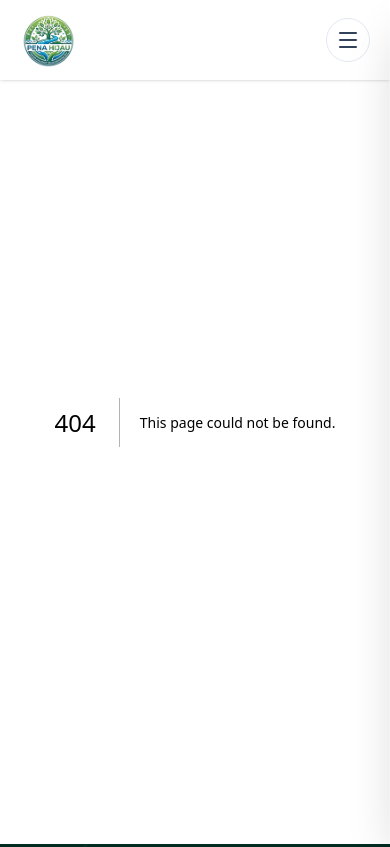
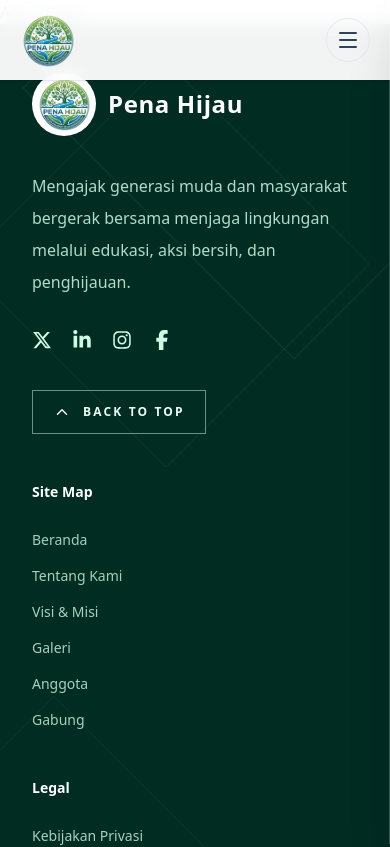
Before and after one commit to mardinajalah/pena-hijau, a Next.js app in the folder apps/frontend/: page /about in a window 390 px wide. Before the commit this address had no page. Shown: the top 847 px of the page. Built offline with nearby package versions, Linux system fonts and the light colour scheme.

Commit message:
Add About page component and update layout structure for improved responsiveness

```diff
--- /dev/null
+++ b/apps/frontend/app/about/page.tsx
@@ -0,0 +1,9 @@
+import AboutPage from '@/components/pages/AboutPage'
+
+const About = () => {
+  return (
+    <AboutPage />
+  )
+}
+
+export default About
--- a/apps/frontend/app/layout.tsx
+++ b/apps/frontend/app/layout.tsx
@@ -29,9 +29,9 @@ export default function RootLayout({
       lang='id'
       className={`${geistSans.variable} ${geistMono.variable} h-full antialiased`}
     >
-      <body className='min-h-full flex flex-col bg-slate-50'>
+      <body className='relative min-h-screen flex flex-col bg-slate-50'>
         <Navbar />
-        <main>{children}</main>
+        <main className='flex-1'>{children}</main>
         <Footer />
       </body>
     </html>
--- a/apps/frontend/components/layouts/Footer.tsx
+++ b/apps/frontend/components/layouts/Footer.tsx
@@ -37,7 +37,7 @@ const Footer = () => {
   };
 
   return (
-    <footer className='bg-emerald-950 text-emerald-50'>
+    <footer className='bg-emerald-950 text-emerald-50 w-full mt-auto'>
       <div className='relative px-8 py-12 sm:px-12 lg:px-16 lg:py-16'>
         <div className='pointer-events-none absolute inset-0 overflow-hidden opacity-20'>
           <div className='absolute -right-24 -top-32 h-96 w-96 rotate-45 border border-emerald-200/40' />
--- a/apps/frontend/components/layouts/Navbar.tsx
+++ b/apps/frontend/components/layouts/Navbar.tsx
@@ -5,32 +5,37 @@ import Link from 'next/link';
 import { Menu, X } from 'lucide-react';
 import { useEffect, useState } from 'react';
 
-const Navbar = () => {
-  const [isVisible, setIsVisible] = useState(true);
-  const [isMenuOpen, setIsMenuOpen] = useState(false);
-
 const navigation = [
   {
     id: 1,
     name: 'Beranda',
+    href: '/',
   },
   {
     id: 2,
     name: 'Tentang Kami',
+    href: '/about',
   },
   {
     id: 3,
     name: 'Galeri',
+    href: '#',
   },
   {
     id: 4,
     name: 'Anggota',
+    href: '#',
   },
   {
     id: 5,
     name: 'Gabung',
+    href: '#',
   },
 ];
+
+const Navbar = () => {
+  const [isVisible, setIsVisible] = useState(true);
+  const [isMenuOpen, setIsMenuOpen] = useState(false);
 
   useEffect(() => {
     let lastScrollY = window.scrollY;
@@ -98,7 +103,7 @@ const Navbar = () => {
               <li key={nav.id}>
                 <Link
                   className='transition-colors hover:text-green-600'
-                  href='#'
+                  href={nav.href}
                 >
                   {nav.name}
                 </Link>
@@ -129,21 +134,21 @@ const Navbar = () => {
       </nav>
 
       <div
-        className={`fixed inset-0 z-60 bg-slate-950/40 backdrop-blur-sm transition-opacity duration-300 md:hidden ${
-          isMenuOpen ? 'opacity-100' : 'pointer-events-none opacity-0'
-        }`}
+        className={`fixed inset-0 z-60 bg-slate-950/40 backdrop-blur-sm transition-opacity duration-300 md:hidden ${isMenuOpen ? 'opacity-100' : 'pointer-events-none opacity-0'}`}
         onClick={closeMenu}
         aria-hidden='true'
       />
 
       <aside
-        className={`fixed right-0 top-0 z-70 flex h-svh w-[82%] max-w-sm flex-col bg-white px-6 py-6 shadow-2xl shadow-slate-950/20 transition-transform duration-500 ease-out md:hidden ${
-          isMenuOpen ? 'translate-x-0' : 'translate-x-full'
-        }`}
+        className={`fixed right-0 top-0 z-70 flex h-svh w-[82%] max-w-sm flex-col bg-white px-6 py-6 shadow-2xl shadow-slate-950/20 transition-transform duration-500 ease-out md:hidden ${isMenuOpen ? 'translate-x-0' : 'translate-x-full'}`}
         aria-hidden={!isMenuOpen}
       >
         <div className='flex items-center justify-between'>
-          <Link href='#' className='flex items-center gap-3' onClick={closeMenu}>
+          <Link
+            href='#'
+            className='flex items-center gap-3'
+            onClick={closeMenu}
+          >
             <Image
               src='/logo.webp'
               alt='Logo Pena Hijau'
--- /dev/null
+++ b/apps/frontend/components/pages/AboutPage.tsx
@@ -0,0 +1,9 @@
+import React from 'react'
+
+const AboutPage = () => {
+  return (
+    <div>AboutPage</div>
+  )
+}
+
+export default AboutPage
```
Lines whose indentation alone changed are shown as unchanged.
